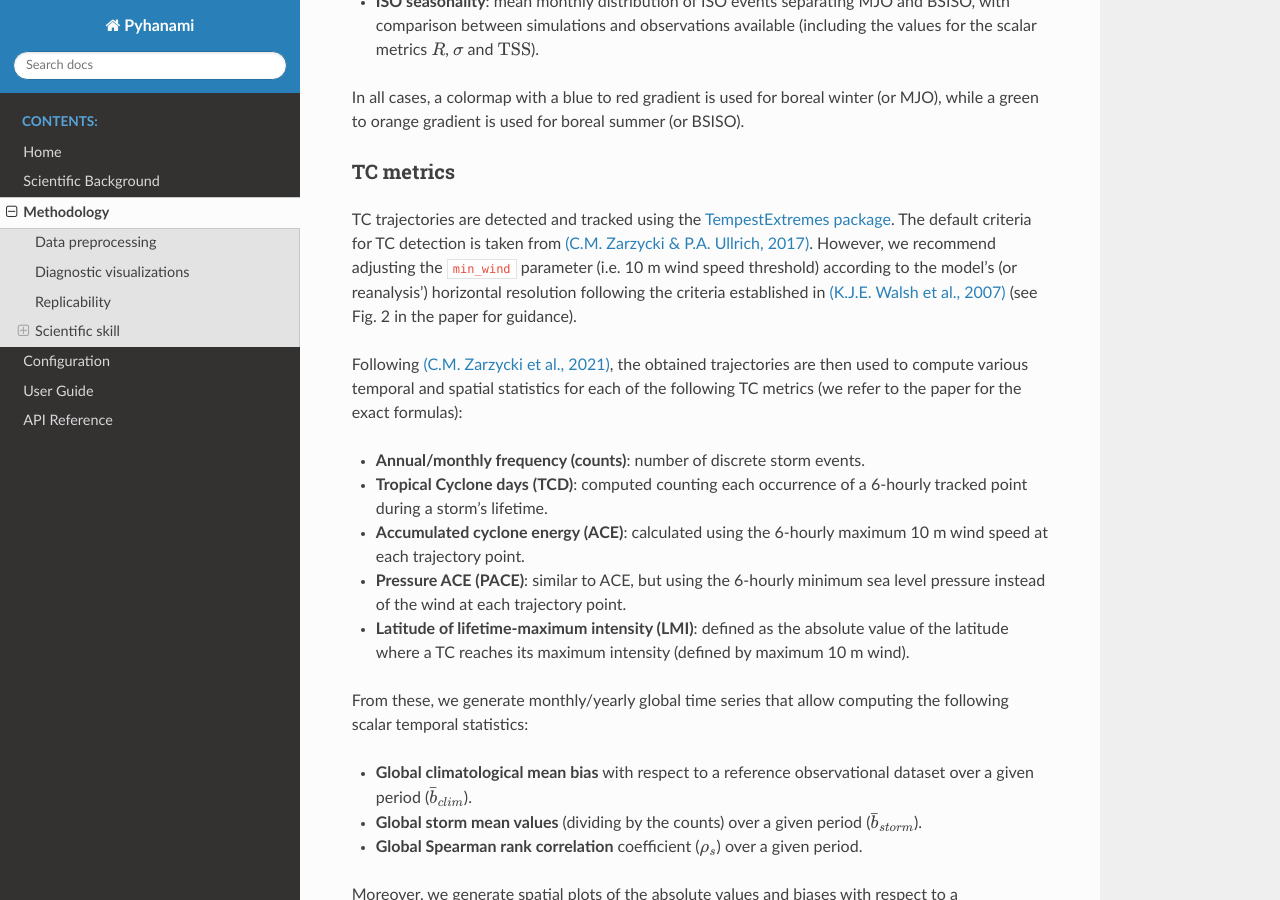
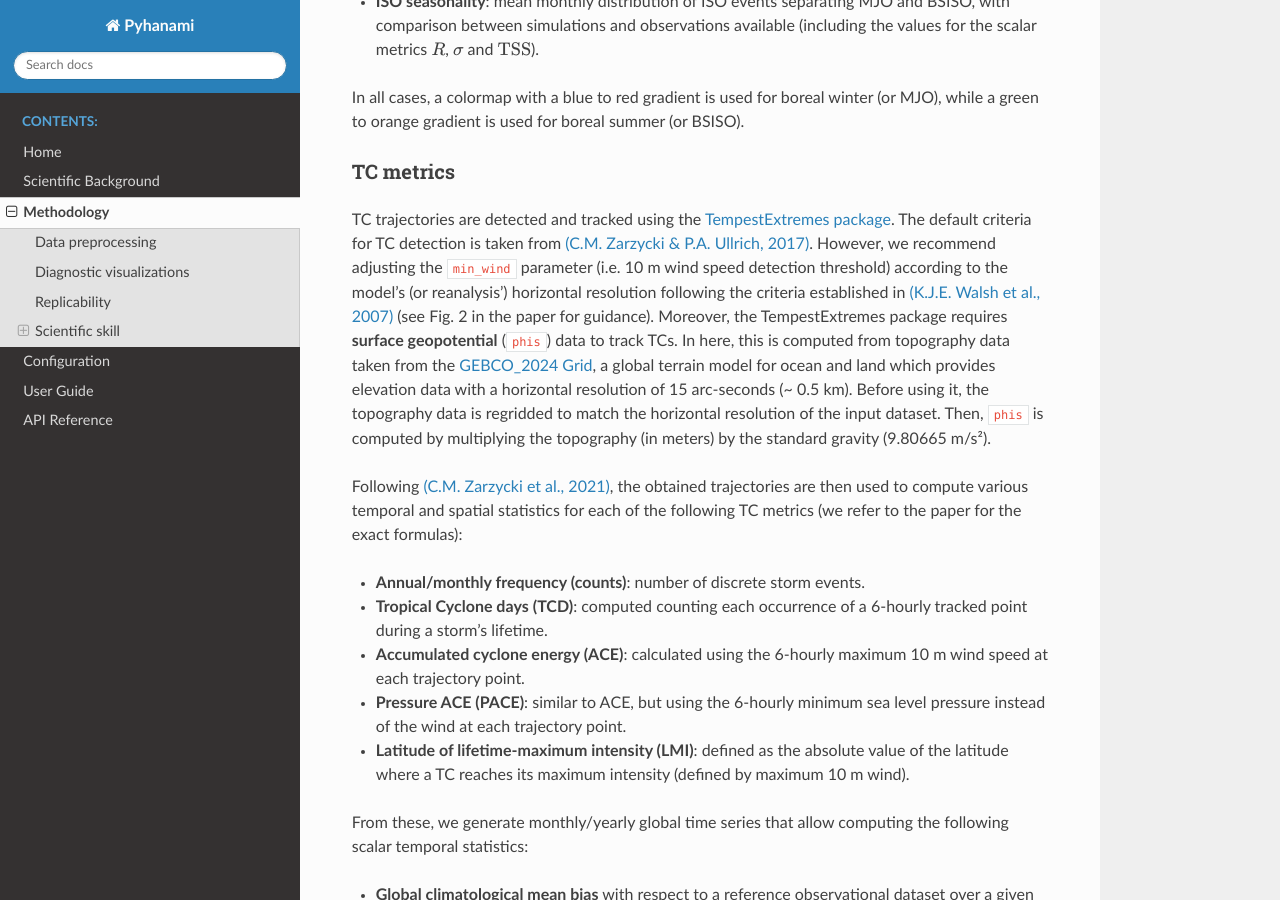
Before and after one commit to BSC-ES/pyhanami, a Sphinx documentation site: the page built from docs/source/Methodology.md, in a window 1280 px wide and 900 px high, scrolled down 4055 px. Built offline with Sphinx 7.4.7 and the Read the Docs theme 3.1.0, drawn with Linux system fonts in a browser that asks for light colours.

Commit message:
Added info on GEBCO_2024 Grid topography in the documentation

```diff
--- a/docs/source/Methodology.md
+++ b/docs/source/Methodology.md
@@ -104,7 +104,7 @@ In all cases, a colormap with a blue to red gradient is used for boreal winter (
 
 ### TC metrics
 
-TC trajectories are detected and tracked using the [TempestExtremes package](https://github.com/ClimateGlobalChange/tempestextremes). The default criteria for TC detection is taken from [(C.M. Zarzycki & P.A. Ullrich, 2017)](https://doi.org/10.1002/2016GL071606). However, we recommend adjusting the `min_wind` parameter (i.e. 10 m wind speed threshold) according to the model's (or reanalysis') horizontal resolution following the criteria established in [(K.J.E. Walsh et al., 2007)](https://doi.org/10.1175/JCLI4074.1) (see Fig. 2 in the paper for guidance).
+TC trajectories are detected and tracked using the [TempestExtremes package](https://github.com/ClimateGlobalChange/tempestextremes). The default criteria for TC detection is taken from [(C.M. Zarzycki & P.A. Ullrich, 2017)](https://doi.org/10.1002/2016GL071606). However, we recommend adjusting the `min_wind` parameter (i.e. 10 m wind speed detection threshold) according to the model's (or reanalysis') horizontal resolution following the criteria established in [(K.J.E. Walsh et al., 2007)](https://doi.org/10.1175/JCLI4074.1) (see Fig. 2 in the paper for guidance). Moreover, the TempestExtremes package requires **surface geopotential** (`phis`) data to track TCs. In here, this is computed from topography data taken from the [GEBCO_2024 Grid](https://www.gebco.net/data-products-gridded-bathymetry-data/gebco2024-grid), a global terrain model for ocean and land which provides elevation data with a horizontal resolution of 15 arc-seconds (~ 0.5 km). Before using it, the topography data is regridded to match the horizontal resolution of the input dataset. Then, `phis` is computed by multiplying the topography (in meters) by the standard gravity (9.80665 m/s²).
 
 Following [(C.M. Zarzycki et al., 2021)](https://journals.ametsoc.org/view/journals/apme/60/5/JAMC-D-20-0149.1.xml), the obtained trajectories are then used to compute various temporal and spatial statistics for each of the following TC metrics (we refer to the paper for the exact formulas):
 
```
Also changed, not shown: README.md (+1 -0 lines), docs/source/User-Guide.md (+0 -2 lines).
